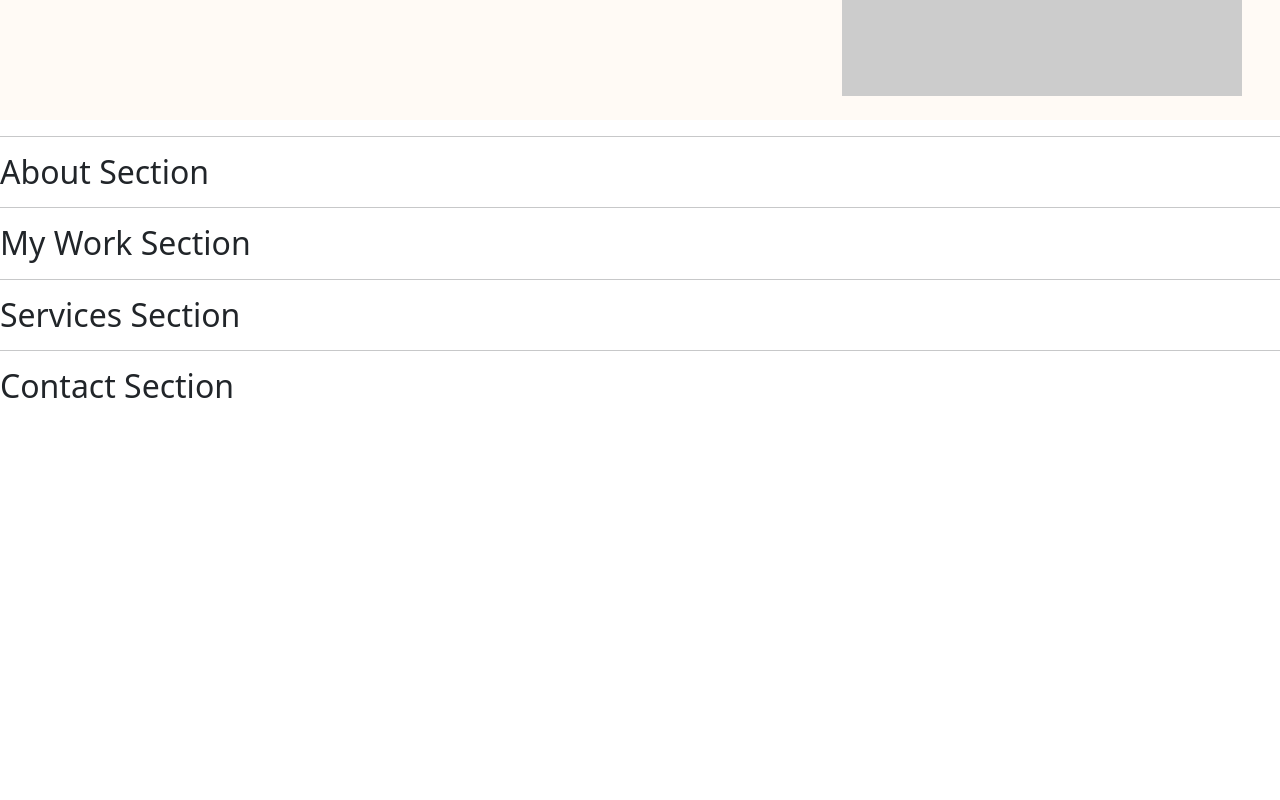
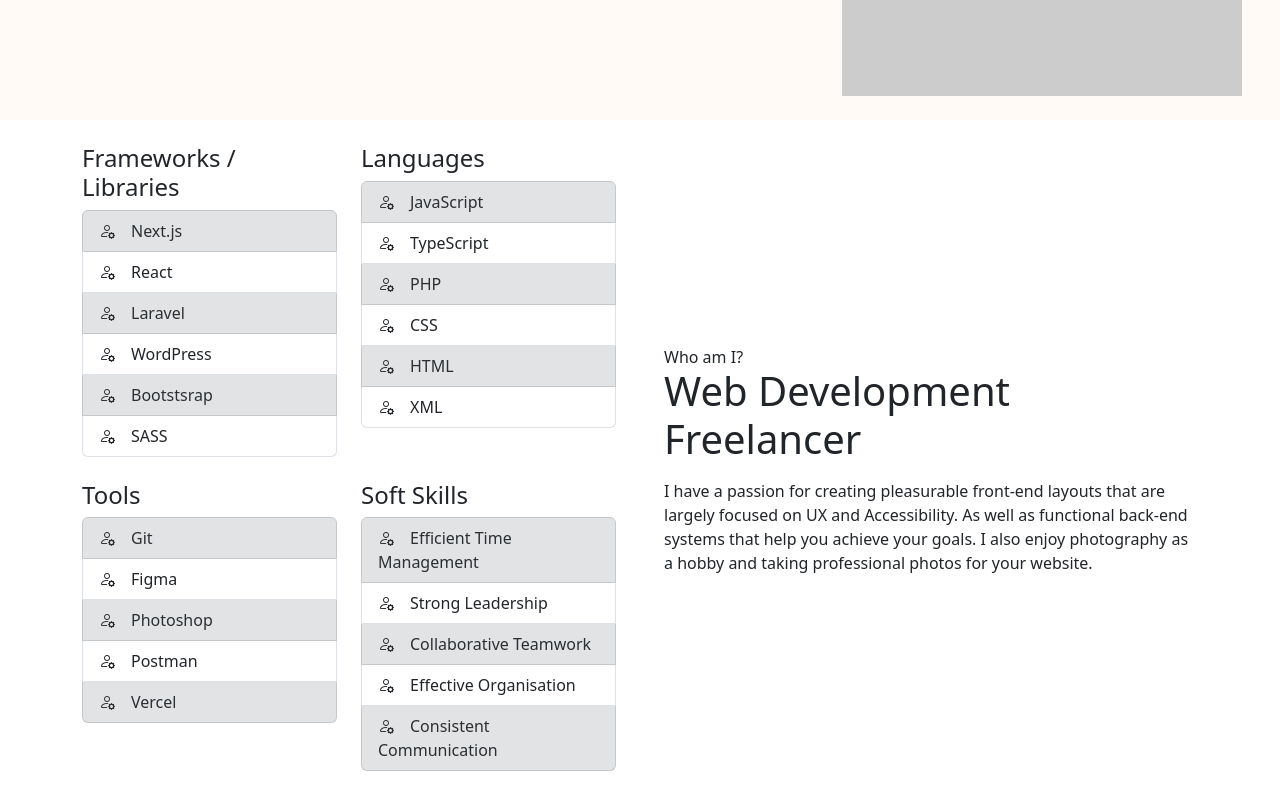
Before and after one commit to Tyler-de-Wit/portfolio-site-react, a React (Vite) app: page / in a window 1280 px wide. Shown: the part 460-1260 px from the top of the page. Before the commit the page ends 874 px from the top, so only its background shows below. Built offline with nearby package versions, Linux system fonts and the light colour scheme.

Commit message:
feat: Add about me section with skill lists and a blurb

```diff
--- a/src/App.tsx
+++ b/src/App.tsx
@@ -1,6 +1,7 @@
 import "./App.css";
 import Navigation from "./components/Navigation";
 import HeaderSection from "./components/HeaderSection";
+import AboutSection from "./components/AboutSection";
 
 function App() {
   return (
@@ -10,9 +11,8 @@
         <HeaderSection />
       </header>
       <main>
-        <hr />
         <section id="about">
-          <h2>About Section</h2>
+          <AboutSection />
         </section>
         <hr />
         <section id="my-work">
--- /dev/null
+++ b/src/components/AboutSection.tsx
@@ -0,0 +1,124 @@
+const AboutSection = () => {
+  return (
+    <>
+      <div className="container mt-4">
+        <div className="row g-5 align-items-center">
+          <div className="col-12 col-lg-6 mb-4">
+            <div className="row">
+              <div className="col-12 col-lg-6">
+                {/* Frameworks / Libraries */}
+                <h2 className="fs-4">Frameworks / Libraries</h2>
+                <ul className="list-group mb-4">
+                  <li className="list-group-item list-group-item-secondary list-group-item-action">
+                    <i className="bi bi-person-gear me-3"></i>Next.js
+                  </li>
+                  <li className="list-group-item list-group-item-action">
+                    <i className="bi bi-person-gear me-3"></i>React
+                  </li>
+                  <li className="list-group-item list-group-item-secondary list-group-item-action">
+                    <i className="bi bi-person-gear me-3"></i>Laravel
+                  </li>
+                  <li className="list-group-item list-group-item-action">
+                    <i className="bi bi-person-gear me-3"></i>WordPress
+                  </li>
+                  <li className="list-group-item list-group-item-secondary list-group-item-action">
+                    <i className="bi bi-person-gear me-3"></i>Bootstsrap
+                  </li>
+                  <li className="list-group-item list-group-item-action">
+                    <i className="bi bi-person-gear me-3"></i>SASS
+                  </li>
+                </ul>
+              </div>
+              <div className="col-12 col-lg-6">
+                {/* Languages */}
+                <h2 className="fs-4">Languages</h2>
+                <ul className="list-group mb-4">
+                  <li className="list-group-item list-group-item-secondary list-group-item-action">
+                    <i className="bi bi-person-gear me-3"></i>JavaScript
+                  </li>
+                  <li className="list-group-item list-group-item-action">
+                    <i className="bi bi-person-gear me-3"></i>TypeScript
+                  </li>
+                  <li className="list-group-item list-group-item-secondary list-group-item-action">
+                    <i className="bi bi-person-gear me-3"></i>PHP
+                  </li>
+                  <li className="list-group-item list-group-item-action">
+                    <i className="bi bi-person-gear me-3"></i>CSS
+                  </li>
+                  <li className="list-group-item list-group-item-secondary list-group-item-action">
+                    <i className="bi bi-person-gear me-3"></i>HTML
+                  </li>
+                  <li className="list-group-item list-group-item-action">
+                    <i className="bi bi-person-gear me-3"></i>XML
+                  </li>
+                </ul>
+              </div>
+            </div>
+
+            <div className="row">
+              <div className="col-12 col-lg-6">
+                {/* Tools */}
+                <h2 className="fs-4">Tools</h2>
+                <ul className="list-group mb-4">
+                  <li className="list-group-item list-group-item-secondary list-group-item-action">
+                    <i className="bi bi-person-gear me-3"></i>Git
+                  </li>
+                  <li className="list-group-item list-group-item-action">
+                    <i className="bi bi-person-gear me-3"></i>Figma
+                  </li>
+                  <li className="list-group-item list-group-item-secondary list-group-item-action">
+                    <i className="bi bi-person-gear me-3"></i>Photoshop
+                  </li>
+                  <li className="list-group-item list-group-item-action">
+                    <i className="bi bi-person-gear me-3"></i>Postman
+                  </li>
+                  <li className="list-group-item list-group-item-secondary list-group-item-action">
+                    <i className="bi bi-person-gear me-3"></i>Vercel
+                  </li>
+                </ul>
+              </div>
+              <div className="col-12 col-lg-6">
+                {/* Soft Skills */}
+                <h2 className="fs-4">Soft Skills</h2>
+                <ul className="list-group mb-4">
+                  <li className="list-group-item list-group-item-secondary list-group-item-action">
+                    <i className="bi bi-person-gear me-3"></i>Efficient Time
+                    Management
+                  </li>
+                  <li className="list-group-item list-group-item-action">
+                    <i className="bi bi-person-gear me-3"></i>Strong Leadership
+                  </li>
+                  <li className="list-group-item list-group-item-secondary list-group-item-action">
+                    <i className="bi bi-person-gear me-3"></i>Collaborative
+                    Teamwork
+                  </li>
+                  <li className="list-group-item list-group-item-action">
+                    <i className="bi bi-person-gear me-3"></i>Effective
+                    Organisation
+                  </li>
+                  <li className="list-group-item list-group-item-secondary list-group-item-action">
+                    <i className="bi bi-person-gear me-3"></i>Consistent
+                    Communication
+                  </li>
+                </ul>
+              </div>
+            </div>
+          </div>
+          <div className="col-12 col-lg-6 mb-4">
+            <h2 className="fs-6 m-0">Who am I?</h2>
+            <h3 className="fs-1 mb-3">Web Development Freelancer</h3>
+            <p>
+              I have a passion for creating pleasurable front-end layouts that
+              are largely focused on UX and Accessibility. As well as functional
+              back-end systems that help you achieve your goals. I also enjoy
+              photography as a hobby and taking professional photos for your
+              website.
+            </p>
+          </div>
+        </div>
+      </div>
+    </>
+  );
+};
+
+export default AboutSection;
```
